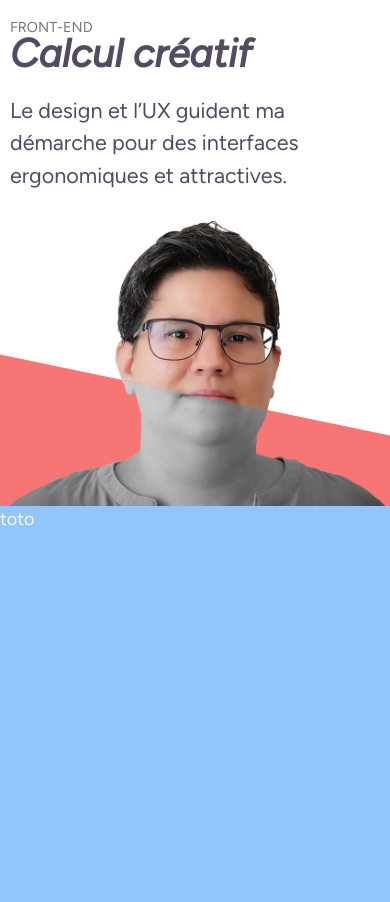
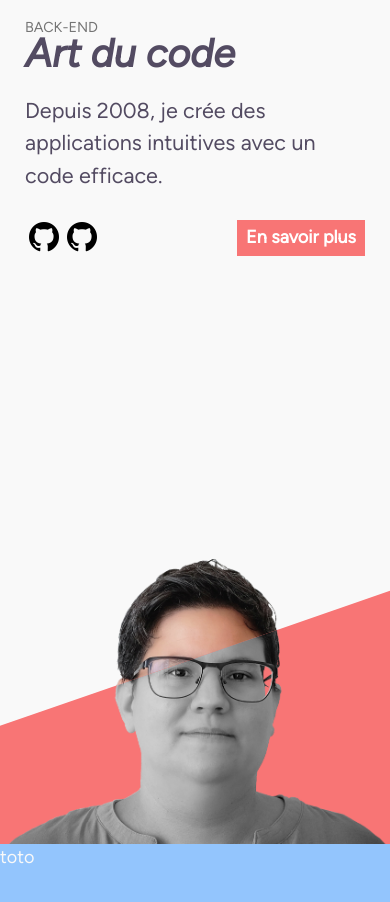
Before and after one commit to SaraPardo03/cv, a React (Vite) app: page / in a window 390 px wide. Shown: the top 902 px of the page. Built offline with nearby package versions, Linux system fonts and the light colour scheme.

Commit message:
Add mobile version of the main navigation to the homepage

```diff
--- a/package.json
+++ b/package.json
@@ -13,6 +13,7 @@
     "bootstrap": "^5.3.3",
     "bootstrap-icons": "^1.11.3",
     "lottie-react": "^2.4.0",
+    "lucide-react": "^0.479.0",
     "react": "^18.3.1",
     "react-bootstrap": "^2.10.4",
     "react-dom": "^18.3.1",
--- a/src/components/CallToActionButton.jsx
+++ /dev/null
@@ -1,24 +0,0 @@
-import { useNavigate } from "react-router-dom";
-
-export default function CallToActionButton({ link, text }) {
-  const navigate = useNavigate();
-
-  const handleClickCallToAction = () => {
-    if (link) {
-      navigate(`/${link}`);
-    } else {
-      console.warn("Lien invalide !");
-    }
-  };
-
-  return (
-    <button onClick={handleClickCallToAction} className="call-to-action-button px-[15px] py-[5px] relative">
-      <div className="absolute top-0 layer one">
-        <p className="text-darker whitespace-nowrap">{text}</p>
-      </div>
-      <div className="absolute top-0 layer two">
-        <p className="text-lighter whitespace-nowrap">{text}</p>
-      </div>
-    </button>
-  );
-}
--- a/src/components/MainNav.jsx
+++ b/src/components/MainNav.jsx
@@ -1,6 +1,7 @@
 import React, {useState, useEffect, useRef} from 'react';
 import TypingText from './TypingText';
-function MainNav() {
+function MainNav(isVisible) {
+  const navBar = useRef(null);
   const [lastName, setLastName] = useState('Pardo');
   const [firstName, setFirstName] = useState('Sarah');
   const [eraseAnimed, setEraseAnimed] = useState(false);
@@ -13,6 +14,16 @@ function MainNav() {
   const mainNavMobile = useRef(null);
 
   useEffect(() => {
+    if(navBar){
+      if(isVisible){
+        if (isVisible?.isVisible) {
+          navBar.current.classList.add("isvisible");
+        } else {
+          navBar.current.classList.remove("isvisible");
+        }
+      }
+    }
+
     if (isMobileNavOpen) {
       document.body.style.overflow = 'hidden';
     } else {
@@ -22,7 +33,7 @@ function MainNav() {
     return () => {
       document.body.style.overflow = 'auto';
     };
-  }, [isMobileNavOpen]);
+  }, [isMobileNavOpen, isVisible]);
 
   const handleTypingFinish = () => {
     setTypingAnimed(false);
@@ -47,7 +58,7 @@ function MainNav() {
   };
 
   return (<>
-    <nav id="main-nav" className='z-10 w-full h-[80px] flex items-center lg:px-[80px] px-[25px]'>
+    <nav ref={navBar} id="main-nav" className='fixed top-0 right-0 left-0 z-10 w-full h-[80px] flex items-center lg:px-[80px] px-[25px]'>
       <div className='flex-1 nav-logo'>
         <h3 className='nav-logo-text w-fit relative'>
           <div className='nav-logo-clip bg-transparent py-[6px]'>
--- /dev/null
+++ b/src/components/SplitLayerMobile.jsx
@@ -0,0 +1,49 @@
+import React, { forwardRef } from "react";
+import { useNavigate } from "react-router-dom";
+
+const SplitLayerMobile = forwardRef(({ subTitle, title, text, layerPosition }, ref) => {
+  return (
+    <div ref={ref} className={`split-screen-layer ${layerPosition}`}>
+      <div className="layer-wraper relative flex flex-col">
+        <div className="flex-none px-[25px]">
+          <div className='text'>
+            <h1 className="text-light-dark pt-[20px]">{subTitle}</h1>
+            <h2 className="text-darker pb-[20px]">{title}</h2>
+            <p className="text-darker">{text}</p>
+          </div>
+          <div className='w-[100%]  flex flex-row items-center pt-[20px]'>
+            <div className='flex justify-between'>
+              <a
+                href="https://github.com/SaraPardo03"
+                target="_blank"
+                rel="noopener noreferrer"
+                className="px-[4px] text-black hover:text-gray-700 transition duration-300"
+              >
+                <i className="text-[30px] bi bi-github"></i>
+              </a>
+              <a
+                href="https://github.com/SaraPardo03"
+                target="_blank"
+                rel="noopener noreferrer"
+                className="px-[4px] text-black hover:text-gray-700 transition duration-300"
+              >
+                <i className="text-[30px] bi bi-github"></i>
+              </a>
+            </div>
+            <div className='flex-1 '></div>
+            <div className=''>
+              <button
+                className="px-2 py-1 font-bold text-white bg-accent"
+              >
+                En savoir plus
+              </button>
+            </div>
+          </div>
+        </div>
+        <div className="img flex-1"></div>
+      </div>
+    </div>
+  );
+});
+
+export default SplitLayerMobile;
--- a/src/components/TypingText.jsx
+++ b/src/components/TypingText.jsx
@@ -35,7 +35,7 @@ const TypingText = ({ text, delay, wait = 0, onFinish, isAnimate = true, erase =
   useEffect(() => {
     if (isAnimate){
       if (isWaiting) {
-        console.log(`wait : ${text} : ${wait}`);
+        //console.log(`wait : ${text} : ${wait}`);
         const waiter = setTimeout(() => {
           setIsWaiting(false);
         }, wait);
--- a/src/pages/Home.jsx
+++ b/src/pages/Home.jsx
@@ -1,16 +1,17 @@
-  import React, { useEffect, useRef, useState } from 'react';
+  import React, { useEffect, useRef, useState} from 'react';
+  import SplitLayerMobile from '../components/SplitLayerMobile';
   import MainNav from '../components/MainNav';
-  import CallToActionButton from '../components/CallToActionButton';
-  import { use } from 'react';
 
   export function Home() {
     const [isAtTop, setIsAtTop] = useState(false);
     const [scrollAllowed, setScrollAllowed] = useState(false);
     const [touches, setTouches] = useState(0);
+    const layerOne = useRef(null);
     const layerTwo = useRef(null);
     const [diagonalPoints, setDiagonalPoints] = useState([
+      { value: 86, min: 0, max: 116 },
       { value: 70, min: -16, max: 100 },
-      { value: 86, min: 0, max: 116 },
+
     ]);
 
       // Function to update diagonal points values  while ensuring it stays within its range
@@ -124,6 +125,7 @@
 
     return (
       <main>
+        <MainNav isVisible={scrollAllowed}/>
         <section id="home-who-section" className="lg:flex hidden">
           <div className="split-screen-wraper px-[80px] pt-[80px]">
             <h1 className="text-light-dark">{subTitleFront}</h1>
@@ -131,35 +133,13 @@
             <p className="text-darker">{textFront}</p>
           </div>
         </section>
-
         <section id="home-who-section-mobile" className="lg:hidden">
           <div className="split-screen-wraper">
-            <div className="split-screen-layer one">
-              <div className="layer-wraper flex flex-col">
-                <div className="text flex-none px-[10px]">
-                  <h1 className="text-light-dark pt-[20px]">{subTitleFront}</h1>
-                  <h2 className="text-darker pb-[20px]">{titleFront}</h2>
-                  <p className="text-darker">{textFrontMobile}</p>
-                </div>
-                <div className="img flex-1"></div>
-              </div>
-            </div>
-
-            <div ref={layerTwo} className="split-screen-layer two absolute top-0">
-              <div className="layer-wraper flex flex-col">
-                <div className="text flex-none px-[10px]">
-                  <h1 className="text-dark-light pt-[20px]">{subTitleBack}</h1>
-                  <h2 className="text-lighter pb-[20px]">{titleBack}</h2>
-                  <p className="text-lighter">{textBackMobile}</p>
-                </div>
-                <div className="img flex-1"></div>
-              </div>
-            </div>
+            <SplitLayerMobile ref={layerOne} subTitle={subTitleBack} title={titleBack} text={textBackMobile} layerPosition="one"/>
+            <SplitLayerMobile ref={layerTwo} subTitle={subTitleFront} title={titleFront} text={textFrontMobile} layerPosition="two"/>
           </div>
         </section>
-
         <section className="h-[100vh] bg-blue-300"> toto</section>
-
         <section className="h-[100vh] bg-green-300"> green</section>
       </main>
     );
--- a/src/sass/main.scss
+++ b/src/sass/main.scss
@@ -143,9 +143,19 @@ p {
 }
 
 /* MAIN NAV */
-
+#main-nav.isvisible{
+  opacity: 1;
+  visibility: visible;
+}
 #main-nav{
   background-color: $light;
+  opacity: 0;
+  visibility: hidden;
+  transition: opacity 0.8s ease-in-out, visibility 0.8s ease-in-out;
+  .isvisible {
+    opacity: 1;
+    visibility: visible;
+  }
   .nav-logo-text{
     font-size: 20px;
     text-transform: uppercase;
@@ -229,10 +239,11 @@ p {
 
     position: relative;
     .split-screen-layer{
+      background-color: $primary;
       width: 100%;
       .layer-wraper{
         height: 60vh;
-        height: 60svh
+        height: 100svh;
       }
       .text{
         min-height:140px;
@@ -246,8 +257,8 @@ p {
     }
     .split-screen-layer.two{
       background-color:$accent;
-      //clip-path: polygon(0 26%, 100% 76%, 100% 100%, 0% 100%);
-      //clip-path: polygon(0 74%, 100% 50%, 100% 100%, 0% 100%);
+      position: absolute;
+      top:0px;
       .img{
         background-image: url(../assets/img/image-2.png);
       }
```
Also changed, not shown: 1 other file (tests, documents, lock files or other folders).
